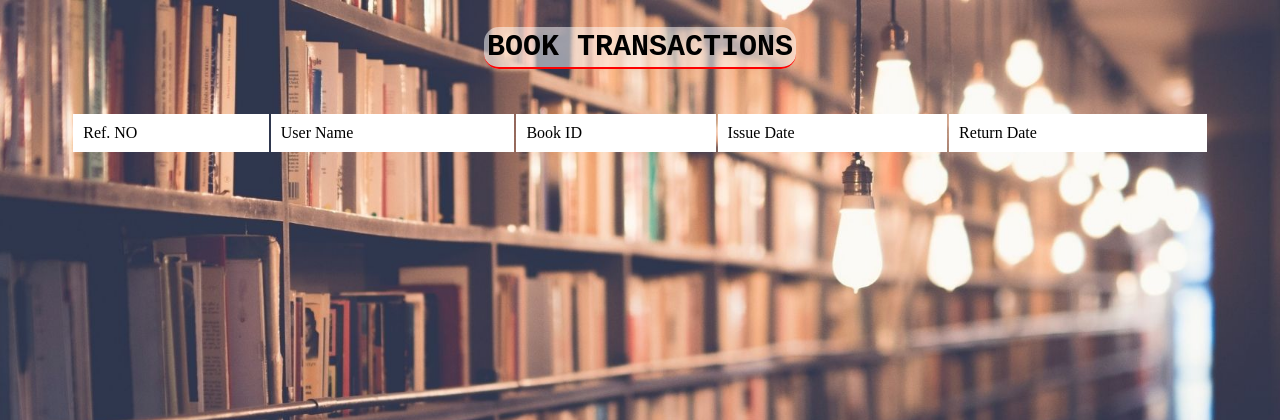
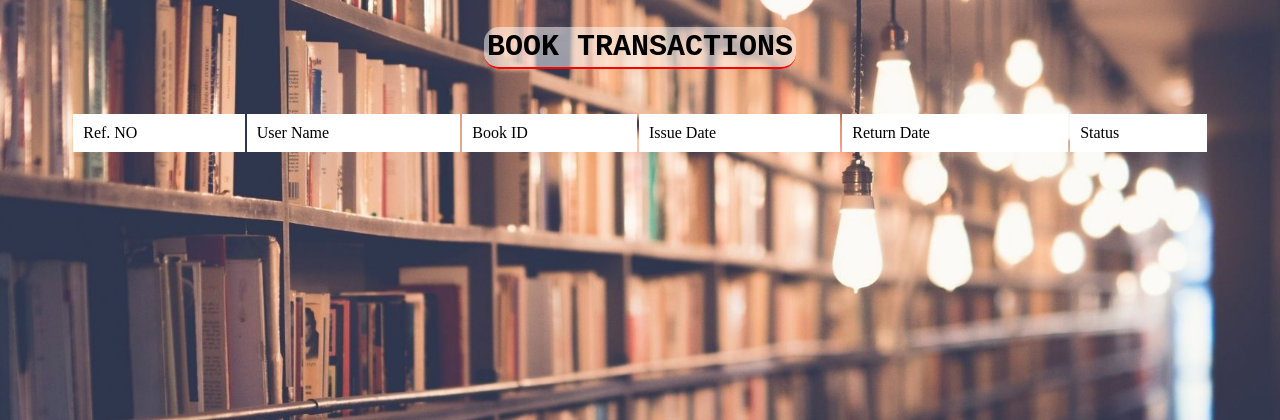
Before and after one commit to cmsubhadra/Library-Project-MCA-_-PHP, a PHP site: page /students/book_transactions.php in a window 1280 px wide. Shown: the top 420 px of the page. Run offline with PHP 8.4, Linux system fonts and the light colour scheme; a user stored in the database is signed in; data comes from the database, SQL or seed files in the repository.

Commit message:
in student transaction page status added

```diff
--- a/students/book_transactions.php
+++ b/students/book_transactions.php
@@ -61,6 +61,7 @@ $result = mysqli_query($con, "SELECT * FROM book_issue where user_name='$get_use
             <td>Book ID</td>
             <td>Issue Date</td>
             <td>Return Date</td>
+            <td>Status</td>
         </tr>
         <?php
             $i = 0;
@@ -71,12 +72,19 @@ $result = mysqli_query($con, "SELECT * FROM book_issue where user_name='$get_use
             else{
                 $classes = "even";
             }
+
             echo "<tr class=".$classes.">";
             echo "<td>".$res['no']."</td>";
             echo "<td>".$res['user_name']."</td>";
             echo "<td>".$res['book_id']."</td>";
             echo "<td>".$res['issue_date']."</td>";
             echo "<td>".$res['return_date']."</td>";
+            if($res['status']==0){
+                echo "<td style=\"color:green\">closed</td>";
+              }
+              else{
+                echo "<td style=\"color:red\">open</td>";
+              }
 
             $i++;
         }
--- a/students/library/table.css
+++ b/students/library/table.css
@@ -6,7 +6,7 @@ table{
 
 tr,td{
     padding:10px;
-    background-color:white;
+   background-color:white;
     color:black;
 }
 
```
